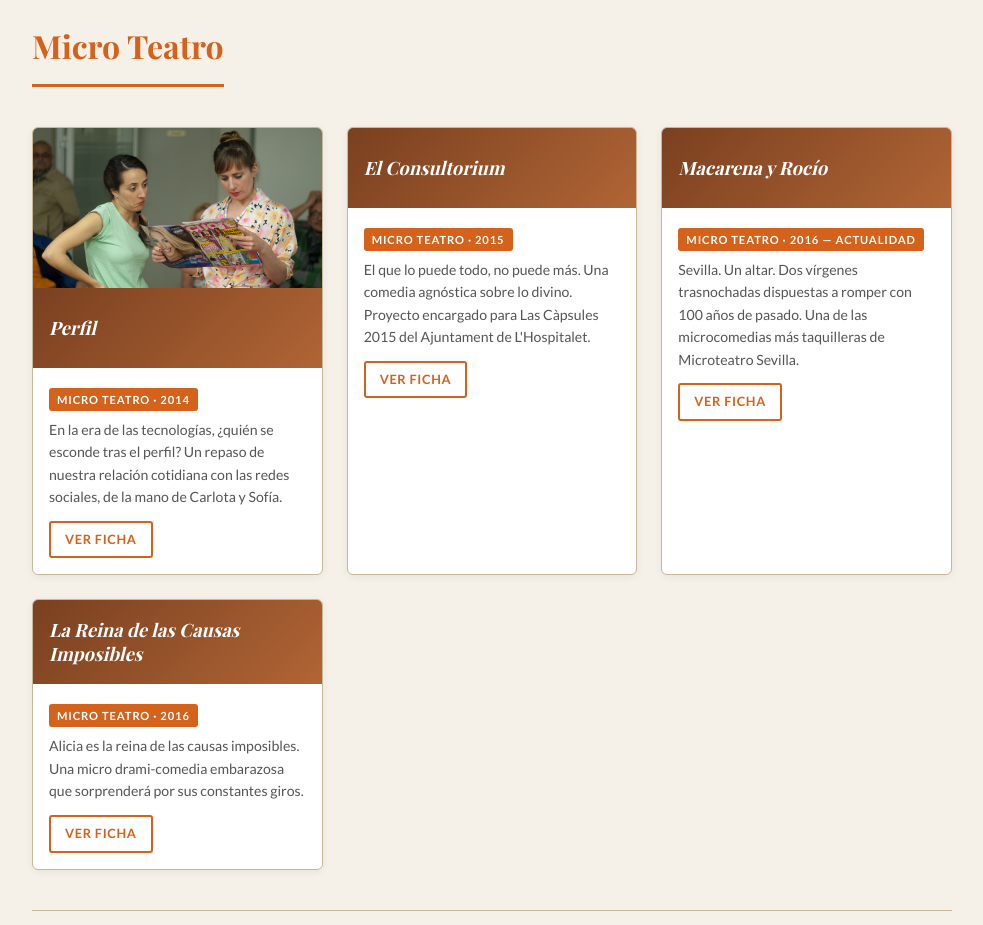
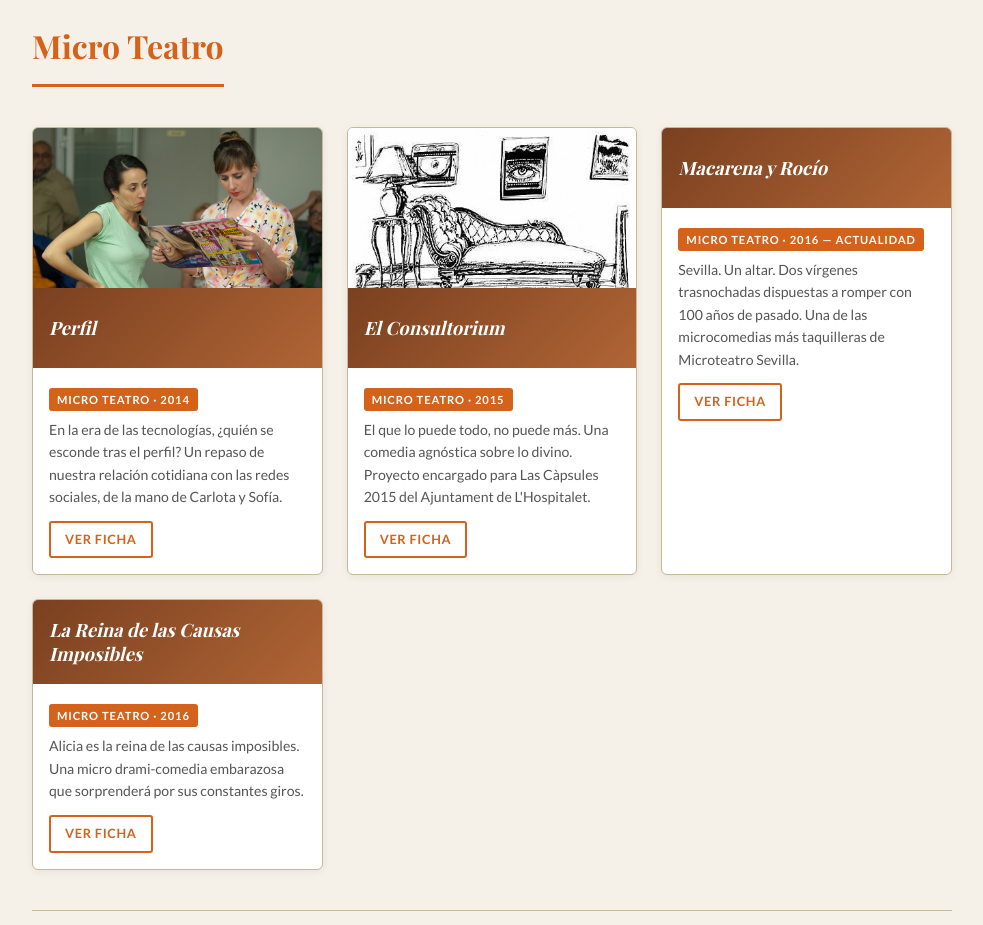
Before and after one commit to Frotalamparas/frotalamparas, a plain HTML site: page index.html in a window 1280 px wide. Shown: the part 3160-4085 px from the top of the page, without its empty margins (148-1131 px from the left). Drawn offline with nearby package versions, Linux system fonts and the light colour scheme; a web font is replaced by a local one.

Commit message:
Añadir imagen de El Consultorium en tarjeta de Micro Teatro

```diff
--- a/index.html
+++ b/index.html
@@ -819,6 +819,7 @@
         </div>
       </div>
       <div class="show-card" onclick="openModal('consultorium')">
+        <img class="show-card-img" src="consultorium.jpg" alt="El Consultorium">
         <div class="show-card-header"><h3>El Consultorium</h3></div>
         <div class="show-card-body">
           <span class="show-card-tag">Micro Teatro · 2015</span>
```
Also changed, not shown: consultorium.jpg (added).
